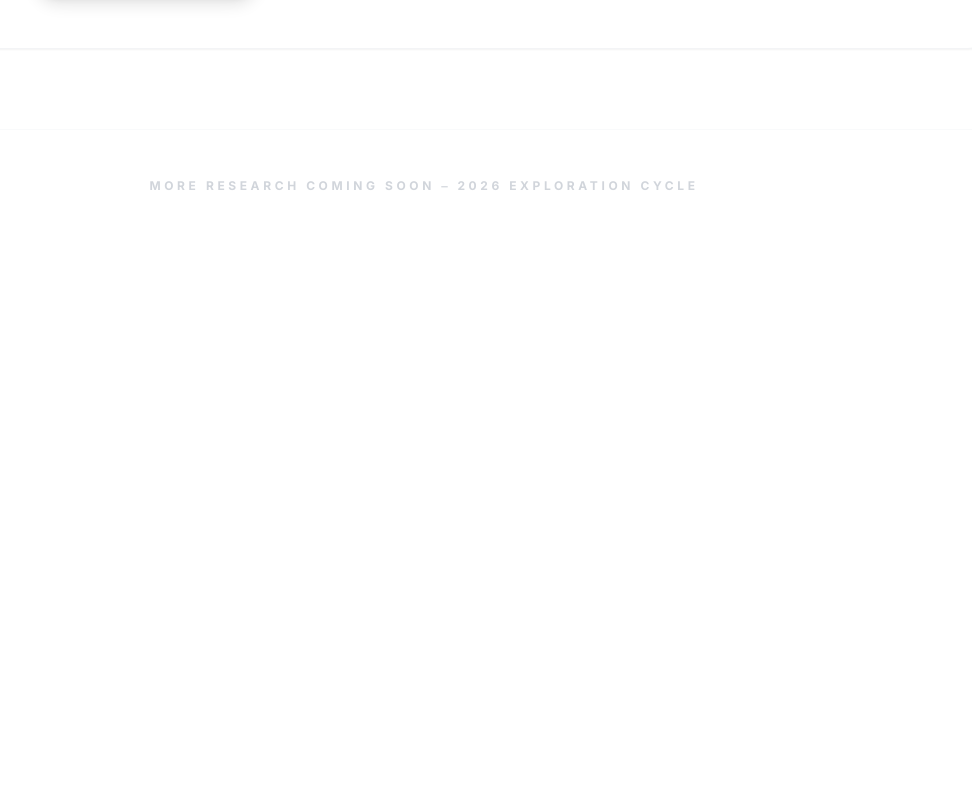
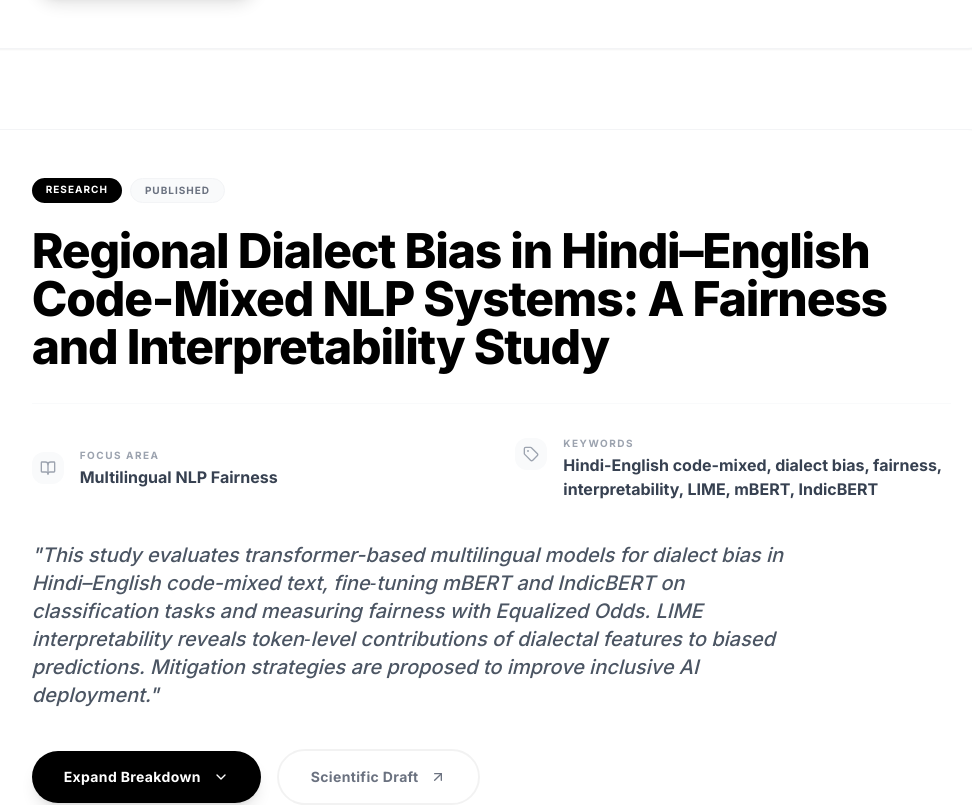
Before and after one commit to MICK-AI/PORTFOLIO_website, a React (Vite) app: page /research-papers in a window 1280 px wide. Shown: the part 2008-2813 px from the top of the page, without its empty margins (216-1188 px from the left). Before the commit the page ends 2314 px from the top, so only its background shows below. Built offline with nearby package versions, Linux system fonts and the light colour scheme.

Commit message:
3rd research paper

```diff
--- a/src/pages/ResearchPapers.jsx
+++ b/src/pages/ResearchPapers.jsx
@@ -80,6 +80,39 @@ const researchData = [
             "Quantified the impact of fairness constraints using Pareto Frontiers and multi-objective optimization curves.",
             "Established that healthcare and real-time systems require different fairness vs. performance thresholds.",
             "Recommended transparency and human-in-the-loop governance for responsible AI deployment."
+        ],
+        link: "#"
+    },
+    {
+        id: "03",
+        title: "Regional Dialect Bias in Hindi–English Code-Mixed NLP Systems: A Fairness and Interpretability Study",
+        type: "Research",
+        focusArea: "Multilingual NLP Fairness",
+        keywords: ["Hindi-English code-mixed", "dialect bias", "fairness", "interpretability", "LIME", "mBERT", "IndicBERT"],
+        status: "Published",
+        summary: "This study evaluates transformer-based multilingual models for dialect bias in Hindi–English code-mixed text, fine‑tuning mBERT and IndicBERT on classification tasks and measuring fairness with Equalized Odds. LIME interpretability reveals token‑level contributions of dialectal features to biased predictions. Mitigation strategies are proposed to improve inclusive AI deployment.",
+        problem: [
+            "Dialectal variations are under‑represented in training corpora, leading to potential misclassification.",
+            "Regional speech may be flagged as spam or toxic disproportionately.",
+            "Lack of fairness evaluation for intra‑language dialects."
+        ],
+        approach: [
+            "Fine‑tune mBERT and IndicBERT on Hindi‑English classification tasks.",
+            "Compute False Positive and False Negative rates per dialect group using Equalized Odds.",
+            "Apply LIME to analyze token‑level influence of dialectal markers.",
+            "Propose mitigation via re‑weighting and adversarial training."
+        ],
+        contributions: [
+            "Empirical evidence of dialect bias in multilingual models.",
+            "Methodology for fairness assessment of code‑mixed text.",
+            "Interpretability analysis linking dialect tokens to biased outcomes.",
+            "Mitigation strategies balancing fairness and accuracy."
+        ],
+        results: [
+            "Significant disparity in error rates across dialect groups observed.",
+            "Mitigation reduces disparity with minor impact on overall accuracy.",
+            "LIME highlights dialect‑specific tokens driving bias.",
+            "Recommendations for inclusive dataset collection."
         ],
         link: "#"
     }
```
